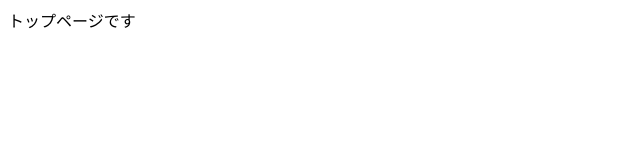
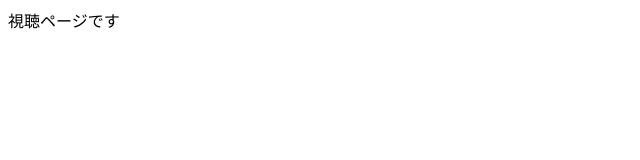
Before and after one commit to joel2145/youtube-react, a React (Create React App) app: page /watch in a window 1280 px wide. Shown: the top 160 px of the page, without its empty margins (0-640 px from the left). Built offline with nearby package versions, Linux system fonts and the light colour scheme.

Commit message:
ルーティングの作成

```diff
--- a/package.json
+++ b/package.json
@@ -6,6 +6,7 @@
     "@testing-library/jest-dom": "^5.11.4",
     "@testing-library/react": "^11.1.0",
     "@testing-library/user-event": "^12.1.10",
+    "history": "^5.1.0",
     "react": "^17.0.2",
     "react-dom": "^17.0.2",
     "react-scripts": "4.0.3",
@@ -34,5 +35,9 @@
       "last 1 firefox version",
       "last 1 safari version"
     ]
+  },
+  "devDependencies": {
+    "react-router": "^6.0.2",
+    "react-router-dom": "^6.0.2"
   }
 }
--- a/src/App.js
+++ b/src/App.js
@@ -1,10 +1,18 @@
+import { BrowserRouter, Route, Routes } from "react-router-dom";
+
 import { Top } from "./pages/Top"
+import { Search } from "./pages/Search";
+import { Watch } from "./pages/Watch";
 
 function App() {
   return (
-    <div className="App">
-      <Top />
-    </div>
+    <BrowserRouter>
+      <Routes>
+        <Route exact path='/' element={<Top />}></Route>
+        <Route path='/search' element={<Search />}></Route>
+        <Route path='/watch' element={<Watch />}></Route>
+      </Routes>
+    </BrowserRouter>
   );
 }
 
--- /dev/null
+++ b/src/pages/Search.js
@@ -0,0 +1,9 @@
+import React from 'react'
+
+export const Search = () => {
+  return (
+    <div>
+      検索ページです
+    </div>
+  )
+}
--- /dev/null
+++ b/src/pages/Watch.js
@@ -0,0 +1,9 @@
+import React from 'react'
+
+export const Watch = () => {
+  return (
+    <div>
+      視聴ページです
+    </div>
+  )
+}
```
